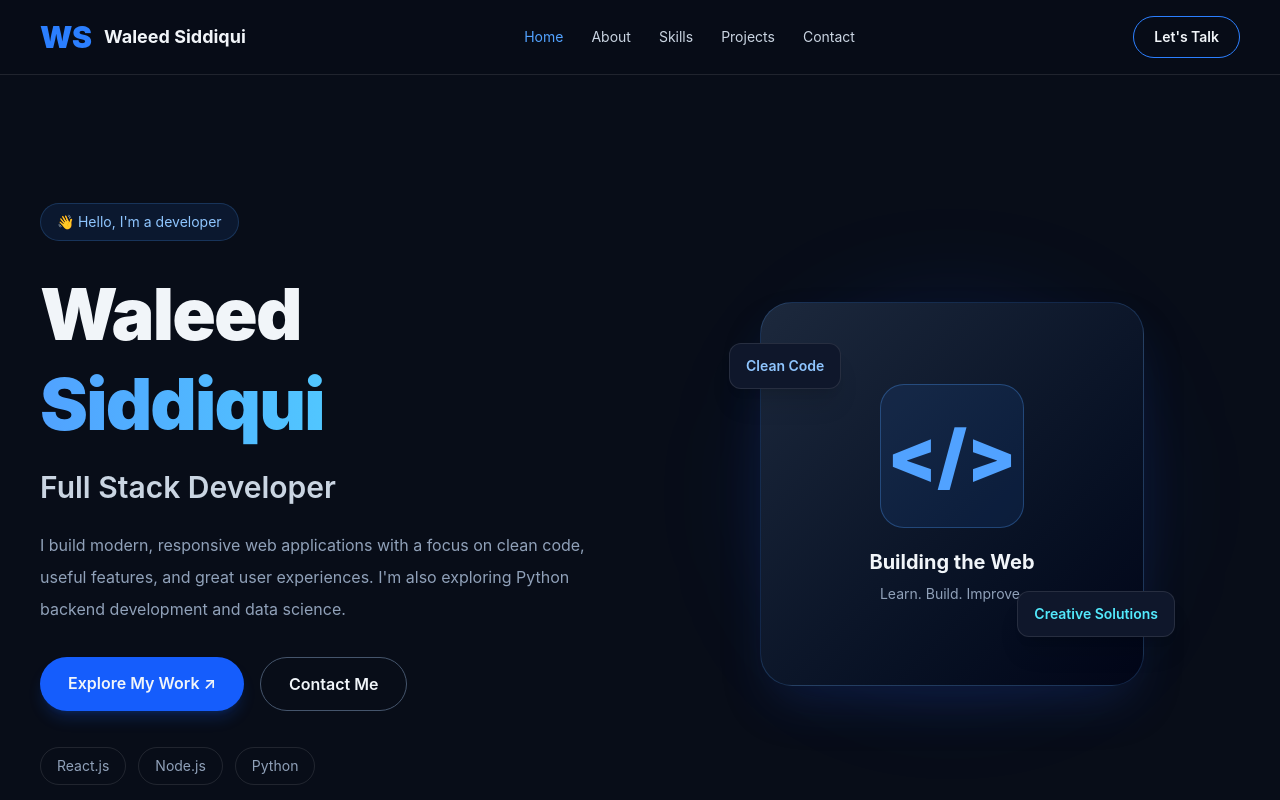
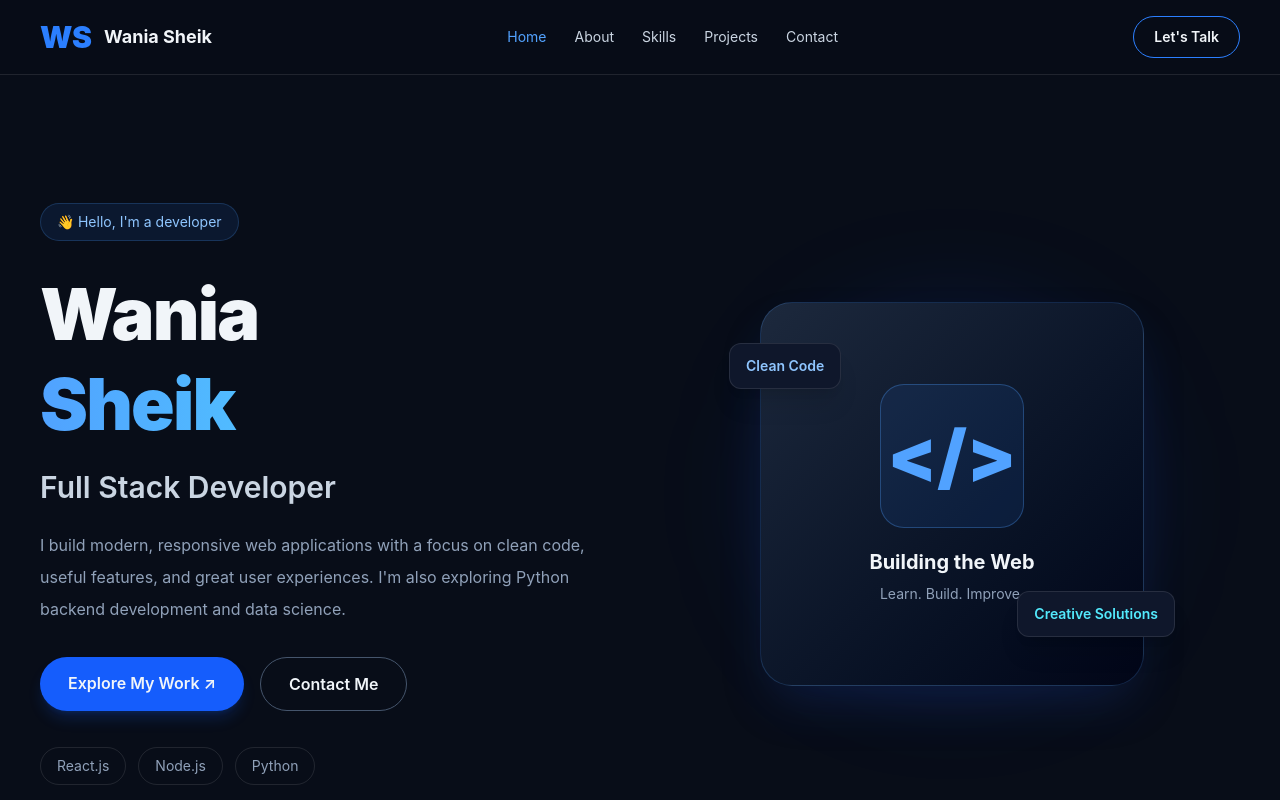
Before and after one commit to waleed-siddiqui-7/my-portfolio, a React (Vite) app: page / in a window 1280 px wide. Shown: the top 800 px of the page. Built offline with nearby package versions, Linux system fonts and the light colour scheme.

Commit message:
Update portfolio

```diff
--- a/src/App.jsx
+++ b/src/App.jsx
@@ -53,7 +53,7 @@ function App() {
         <nav className="mx-auto flex max-w-7xl items-center justify-between px-6 py-4 lg:px-10">
           <a href="#home" className="flex items-center gap-3">
             <span className="text-3xl font-black text-blue-500">WS</span>
-            <span className="text-lg font-bold">Waleed Siddiqui</span>
+            <span className="text-lg font-bold">Wania Sheik</span>
           </a>
 
           <div className="hidden items-center gap-7 md:flex">
@@ -114,9 +114,9 @@ function App() {
             </span>
 
             <h1 className="mt-7 text-4xl font-black leading-tight tracking-tight sm:text-5xl lg:text-7xl">
-              Waleed
+              Wania
               <span className="block bg-gradient-to-r from-blue-400 to-cyan-300 bg-clip-text text-transparent">
-                Siddiqui
+                Sheik
               </span>
             </h1>
 
```
